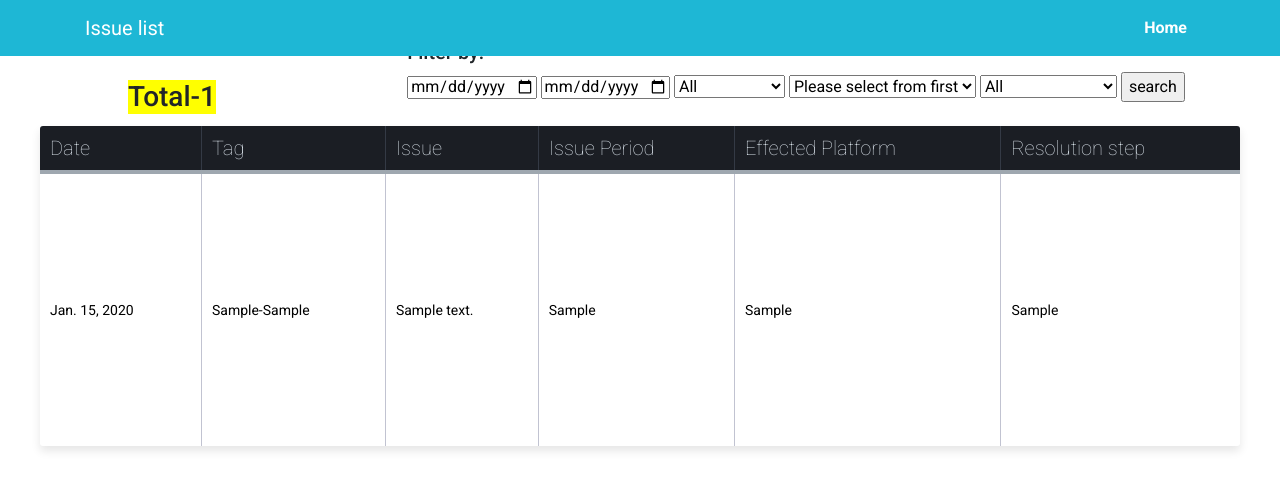
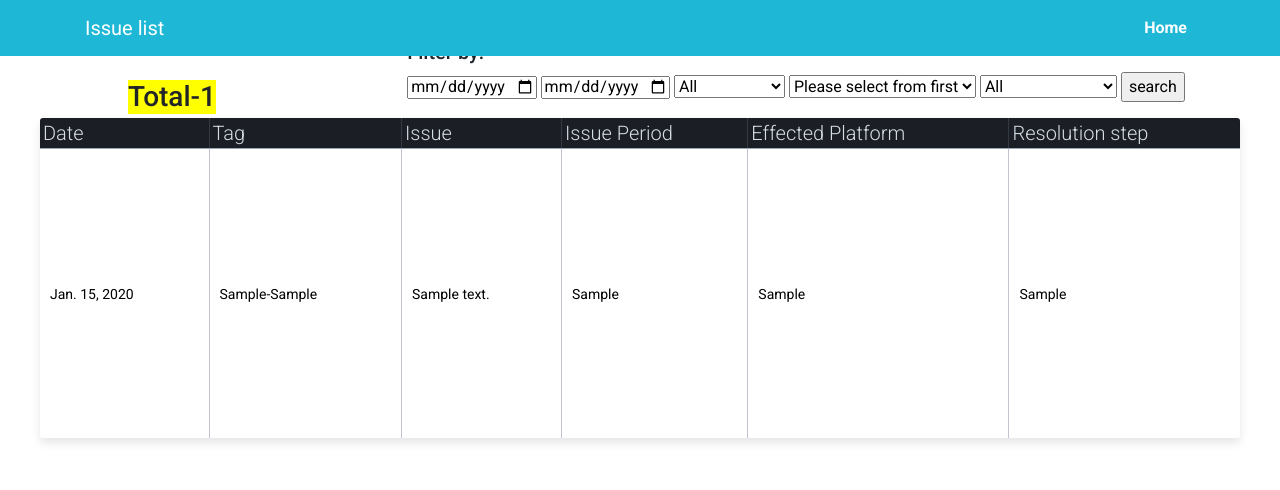
Before and after one commit to ranjanrak/Issuedoc, a Django app: page /issue/ in a window 1280 px wide. Shown: the top 490 px of the page. Run offline with Django 3.2, Linux system fonts and the light colour scheme; tables that the repository leaves empty hold one stand-in row (values such as "Sample post"); some libraries are stand-ins or nearby versions.

Commit message:
Condition Bug fix

```diff
--- a/helpdoc/templates/helpdoc/issue.html
+++ b/helpdoc/templates/helpdoc/issue.html
@@ -41,7 +41,7 @@ div.table-title {
   box-shadow: 0 5px 10px rgba(0, 0, 0, 0.1);
   animation: float 5s infinite;
   position: relative;
-  top: 8%;
+  top: 7%;
 }
 input[type=date]::-webkit-inner-spin-button {
     -webkit-appearance: none;}
@@ -49,11 +49,11 @@ input[type=date]::-webkit-inner-spin-button {
 th {
   color:#D5DDE5;
   background:#1b1e24;
-  border-bottom:4px solid #9ea7af;
+  border-bottom:1px solid #9ea7af;
   border-right: 1px solid #343a45;
   font-size:20px;
-  font-weight: 100;
-  padding:10px;
+  font-weight: 300;
+  padding:3px;
   text-align:left;
   vertical-align:middle;
 }
--- a/helpdoc/views.py
+++ b/helpdoc/views.py
@@ -112,28 +112,28 @@ def issue(request):
 				issue=Issue.objects.filter(date__range=[date,date1]).order_by('date')
 		else:
 			if tag2 == "All" and tag3 == "All":
+				issue=Issue.objects.filter(tag=tag).order_by('-date')
 				if date:
 					issue=Issue.objects.filter(tag=tag,date__range=[date,datetime.date.today()]).order_by('date')
 				if date and date1:
 					issue=Issue.objects.filter(tag=tag,date__range=[date,date1]).order_by('date')
-				else:
-					issue=Issue.objects.filter(tag=tag).order_by('-date')
+
 			if tag2!= "All" and tag3 == "All":
+				issue=Issue.objects.filter(tag=tag,tag2=tag2).order_by('-date')
 				if date:
 					issue=Issue.objects.filter(tag=tag,tag2=tag2,date__range=[date,datetime.date.today()]).order_by('date')
 				if date and date1:
 					issue=Issue.objects.filter(tag=tag,tag2=tag2,date__range=[date,date1]).order_by('date')
-				else:
-					issue=Issue.objects.filter(tag=tag,tag2=tag2).order_by('-date')
+
 			else:
+				issue=Issue.objects.filter(tag=tag,tag2=tag2,tag3=tag3).order_by('-date')
 				if date:
 					issue=Issue.objects.filter(tag=tag,tag2=tag2,tag3=tag3,date__range=[date,datetime.date.today()]).order_by('date')
 				if date and date1:
 					issue=Issue.objects.filter(tag=tag,tag2=tag2,tag3=tag3,date__range=[date,date1]).order_by('date')
-				else:
-					issue=Issue.objects.filter(tag=tag,tag2=tag2,tag3=tag3).order_by('-date')
 	else:
 		issue=Issue.objects.order_by('-date')
+
 	return render(request,'helpdoc/issue.html',{'issue':issue})
 
 @login_required(login_url='/admin_user/')
```
